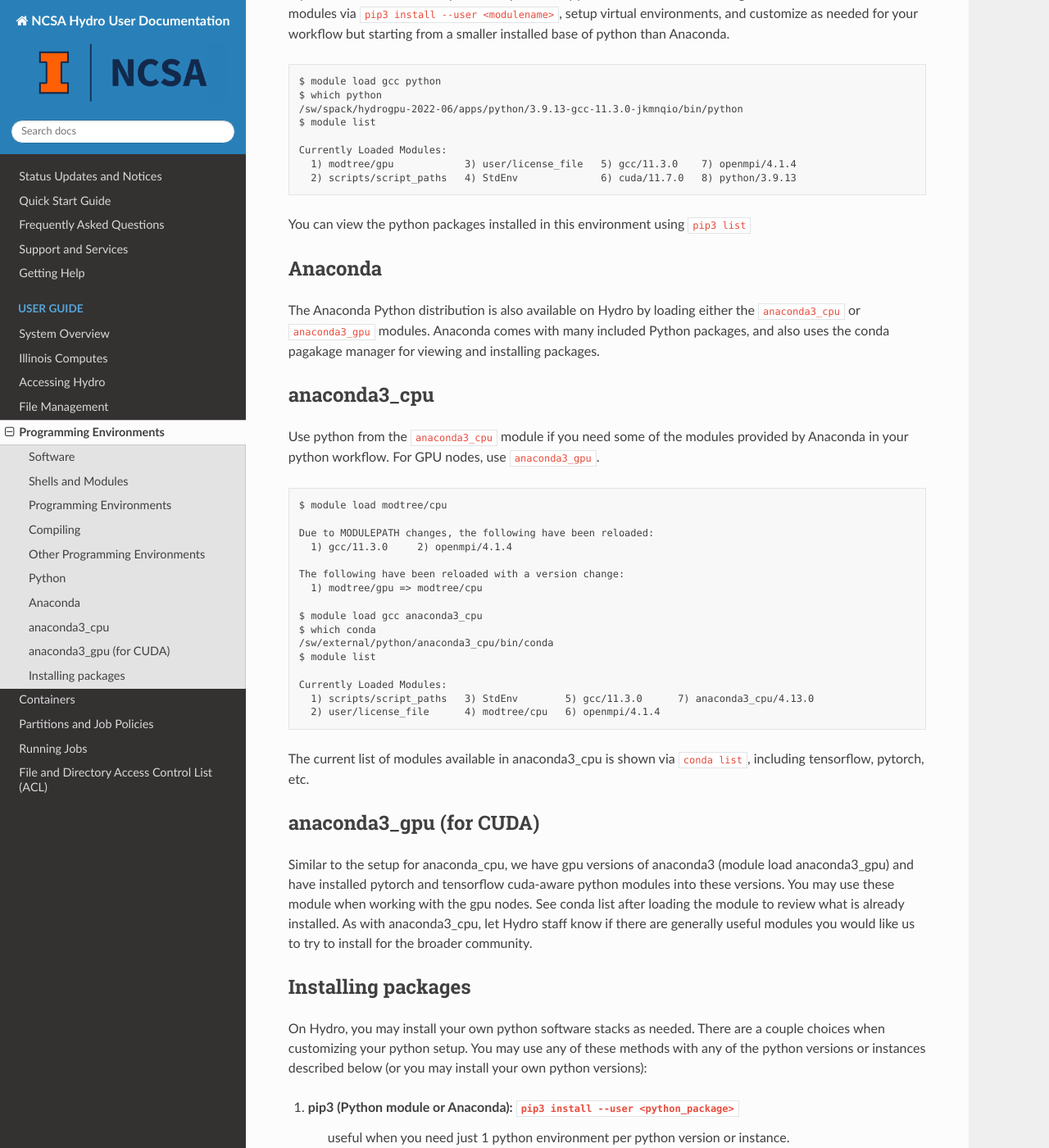
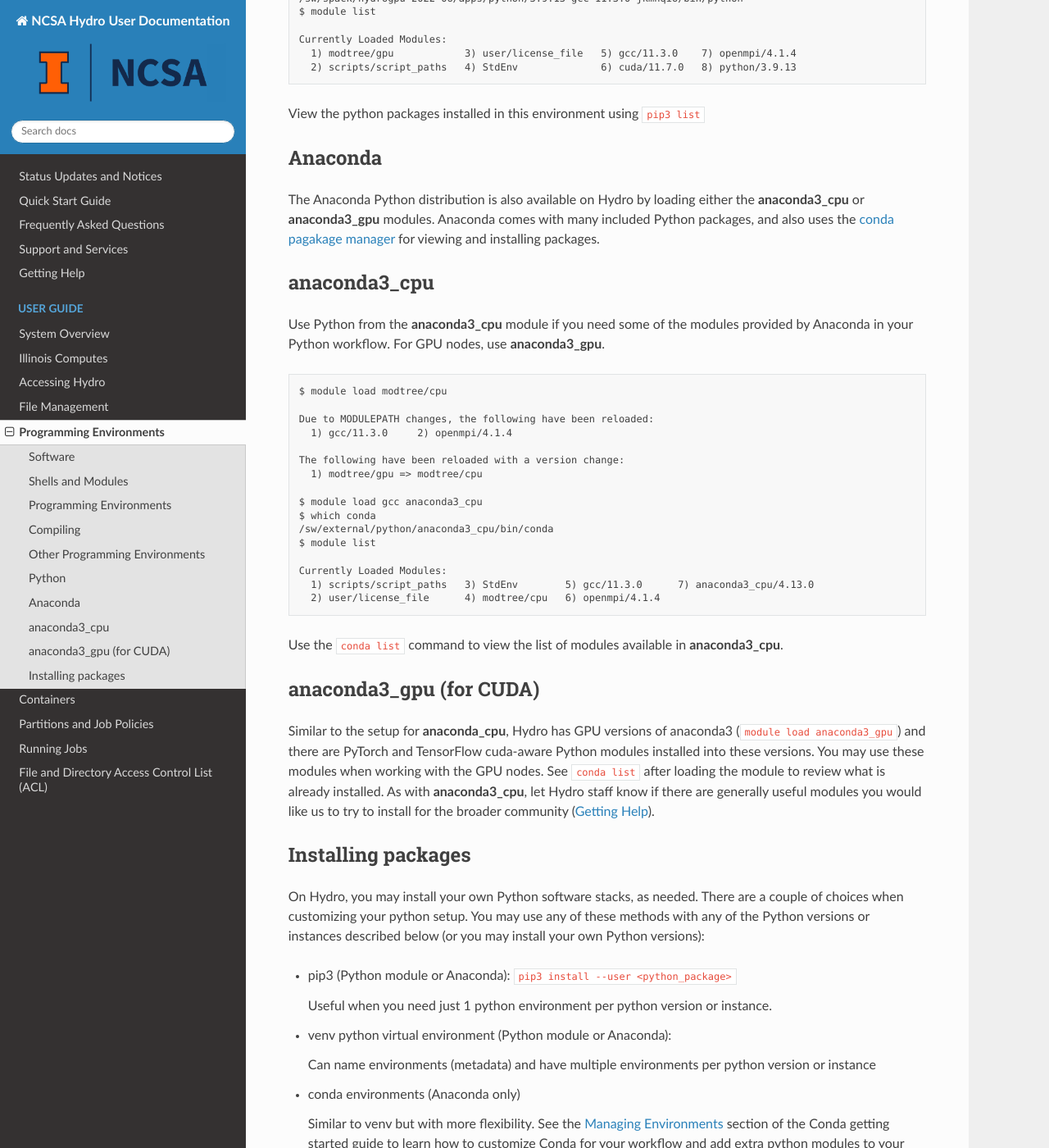
Before and after one commit to ncsa/hydro_documentation, a Sphinx documentation site: the page built from docs/source/user-guide/prog-env.rst, in a window 1280 px wide and 1400 px high, scrolled down 2500 px. Shown: the whole window at 82% size. Built offline with Sphinx 7.4.7 and the Read the Docs theme 2.0.0, drawn with Linux system fonts in a browser that asks for light colours; some of the changed text lies outside the part shown.

Commit message:
Update prog-env.rst editorial changes throughout page

```diff
--- a/docs/source/user-guide/prog-env.rst
+++ b/docs/source/user-guide/prog-env.rst
@@ -8,41 +8,32 @@
 Software
 -------------
 
--  Red Hat Enterprise Linux (RHEL) `8.4 <https://access.redhat.com/documentation/en-us/red_hat_enterprise_linux/8/html/8.4_release_notes/index>`_
--  Linux Kernel 4.18.0
--  Software is installed using Spack
+- Red Hat Enterprise Linux (RHEL) `8.4 <https://access.redhat.com/documentation/en-us/red_hat_enterprise_linux/8/html/8.4_release_notes/index>`_
+- Linux Kernel 4.18.0
+- Software is installed using `Spack <https://spack.io>`_
 
-   -  A complete list of installed software can be generated with the command ``module avail`` on the Hydro login node.
-   -  A sample of select packages:
-
-      -  OpenMPI
-      -  FFTW
-      -  Python
-
-         -  Tensorflow
-
-      -  GCC 11.3.0
-      -  R
-      -  GDAL
-      -  AWS CLI
+  - OpenMPI
+  - FFTW
+  - Python (and TensorFlow)
+  - GCC 11.3.0
+  - R
+  - GDAL
+  - AWS CLI
+  - Run ``module avail`` on the Hydro login node for a complete list of installed software.
 
 .. _shells-modules:
 
 Shells and Modules
 ---------------------------
 
-The default shell is **/bin/bash**. You can change it by sending a request via email to help+hydro@ncsa.illinois.edu.
+The default shell is **/bin/bash**. To request it be changed, email help+hydro@ncsa.illinois.edu.
 
 The user environment is controlled using the modules environment management system.
 Modules may be loaded, unloaded, or swapped either on a command line or in your **$HOME/.bashrc** (**.cshrc** for csh ) shell startup file.
 
-The command ``module avail | more`` will display the available modules on the system one page at a time.
-
 The ``module`` command is a user interface to the Lmod package.
-The Lmod package provides for the dynamic modification of the user’s environment via **modulefiles** (a modulefile contains the information needed to configure the shell for an application).
+The `Lmod package <https://lmod.readthedocs.io/en/latest/010_user.html>`_ provides for the dynamic modification of the user’s environment via **modulefiles** (a modulefile contains the information needed to configure the shell for an application).
 Modules are independent of the user’s shell, so both **tcsh** and **bash** users can use the same commands to change the environment.
-
-`Lmod User Guide <https://lmod.readthedocs.io/en/latest/010_user.html>`_
 
 .. table:: Useful Module Commands
 
@@ -51,6 +42,7 @@
    =========================================== ==========================
    ``module avail``                            lists all available modules
    ``module list``                             lists currently loaded modules
+   ``module avail | more``		       display the available modules on the system one page at a time
    ``module spider foo``                       search for modules named **foo**
    ``module help modulefile``                  help on module **modulefile**
    ``module display modulefile``               display information about **modulefile**
@@ -63,9 +55,9 @@
 
   #. Log into hydro login node.
   #. Manipulate your modulefile stack until satisfied.
-  #. Run ``module save``. This will create a **.lmod.d/default** file that will be loaded on Hydro login or compute nodes on your next login or job execution.
+  #. Run ``module save``; this will create a **.lmod.d/default** file that will be loaded on Hydro login or compute nodes on your next login or job execution.
 
-.. table:: Useful User Defined Module Collections:
+.. table:: Useful User Defined Module Collections
 
    ==================================== =======================
    Command                              Description
@@ -114,7 +106,7 @@
 Python
 ---------
 
-If you want a basic, recent Python setup, use the python installation under the gcc module. You can add modules via ``pip3 install --user <modulename>``,  setup virtual environments, and customize as needed for your workflow but starting from a smaller installed base of python than Anaconda.
+If you want a basic, recent Python setup, use the **python** installation under the **gcc** module. You can add modules via ``pip3 install --user <modulename>``, setup virtual environments, and customize as needed for your workflow but starting from a smaller installed base of Python than Anaconda.
 
 .. code-block::
 
@@ -127,17 +119,17 @@
      1) modtree/gpu            3) user/license_file   5) gcc/11.3.0    7) openmpi/4.1.4
      2) scripts/script_paths   4) StdEnv              6) cuda/11.7.0   8) python/3.9.13
 
-You can view the python packages installed in this environment using ``pip3 list``
+View the python packages installed in this environment using ``pip3 list``
 
 Anaconda
 --------
 
-The Anaconda Python distribution is also available on Hydro by loading either the ``anaconda3_cpu`` or ``anaconda3_gpu`` modules. Anaconda comes with many included Python packages, and also uses the conda pagakage manager for viewing and installing packages.
+The Anaconda Python distribution is also available on Hydro by loading either the **anaconda3_cpu** or **anaconda3_gpu** modules. Anaconda comes with many included Python packages, and also uses the `conda pagakage manager <https://docs.conda.io/en/latest/>`_ for viewing and installing packages.
 
 anaconda3_cpu
 ---------------
 
-Use python from the ``anaconda3_cpu`` module if you need some of the modules provided by Anaconda in your python workflow.  For GPU nodes, use ``anaconda3_gpu``.
+Use Python from the **anaconda3_cpu** module if you need some of the modules provided by Anaconda in your Python workflow.  For GPU nodes, use **anaconda3_gpu**.
 
 .. code-block::
 
@@ -158,21 +150,26 @@
      1) scripts/script_paths   3) StdEnv        5) gcc/11.3.0      7) anaconda3_cpu/4.13.0
      2) user/license_file      4) modtree/cpu   6) openmpi/4.1.4
 
-The current list of modules available in anaconda3_cpu is shown via ``conda list``, including tensorflow, pytorch, etc.
+Use the ``conda list`` command to view the list of modules available in **anaconda3_cpu**.
 
 anaconda3_gpu (for CUDA)
 ------------------------
 
-Similar to the setup for anaconda_cpu, we have gpu versions of anaconda3 (module load anaconda3_gpu) and have installed pytorch and tensorflow cuda-aware python modules into these versions.  You may use these module when working with the gpu nodes.  See conda list after loading the module to review what is already installed.  As with anaconda3_cpu, let Hydro staff know if there are generally useful modules you would like us to try to install for the broader community.
+Similar to the setup for **anaconda_cpu**, Hydro has GPU versions of anaconda3 (``module load anaconda3_gpu``) and there are PyTorch and TensorFlow cuda-aware Python modules installed into these versions.  You may use these modules when working with the GPU nodes. See ``conda list`` after loading the module to review what is already installed. As with **anaconda3_cpu**, let Hydro staff know if there are generally useful modules you would like us to try to install for the broader community (:ref:`help`).
 
 Installing packages
 --------------------
 
-On Hydro, you may install your own python software stacks as needed.  There are a couple choices when customizing your python setup.  You may use any of these methods with any of the python versions or instances described below (or you may install your own python versions):
+On Hydro, you may install your own Python software stacks, as needed. There are a couple of choices when customizing your python setup.  You may use any of these methods with any of the Python versions or instances described below (or you may install your own Python versions):
 
-#. pip3 (Python module or Anaconda): ``pip3 install --user <python_package>``
-	useful when you need just 1 python environment per python version or instance.
-#. venv python virtual environment (Python module or Anaconda):
-	can name environments (metadata) and have multiple environments per python version or instance
-#. conda environments  (Anaconda only)
-	similar to venv but with more flexibility. See the `Managing Environments <https://conda.io/projects/conda/en/latest/user-guide/tasks/manage-environments.html>`_ section of the Conda getting started guide to learn how to customize Conda for your workflow and add extra python modules to your environment.
+- pip3 (Python module or Anaconda): ``pip3 install --user <python_package>``
+
+  Useful when you need just 1 python environment per python version or instance.
+
+- venv python virtual environment (Python module or Anaconda):
+
+  Can name environments (metadata) and have multiple environments per python version or instance
+
+- conda environments  (Anaconda only)
+
+  Similar to venv but with more flexibility. See the `Managing Environments <https://conda.io/projects/conda/en/latest/user-guide/tasks/manage-environments.html>`_ section of the Conda getting started guide to learn how to customize Conda for your workflow and add extra python modules to your environment.
```
Also changed, not shown: other parts of docs/source/user-guide/prog-env.rst (+1 -1 lines).
